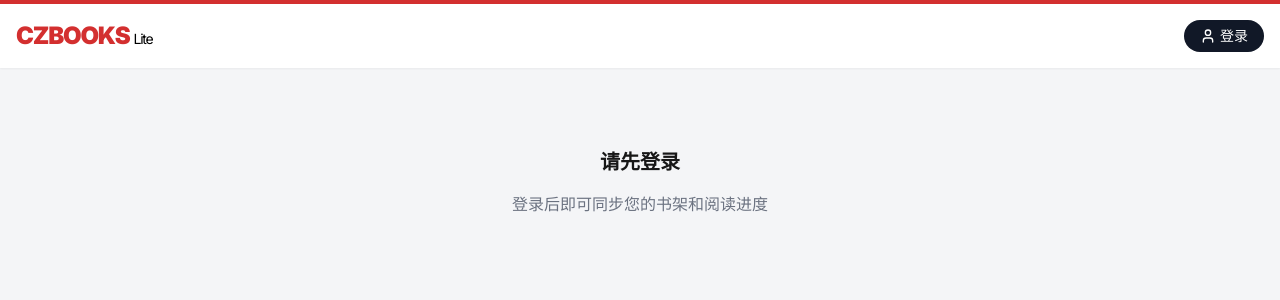
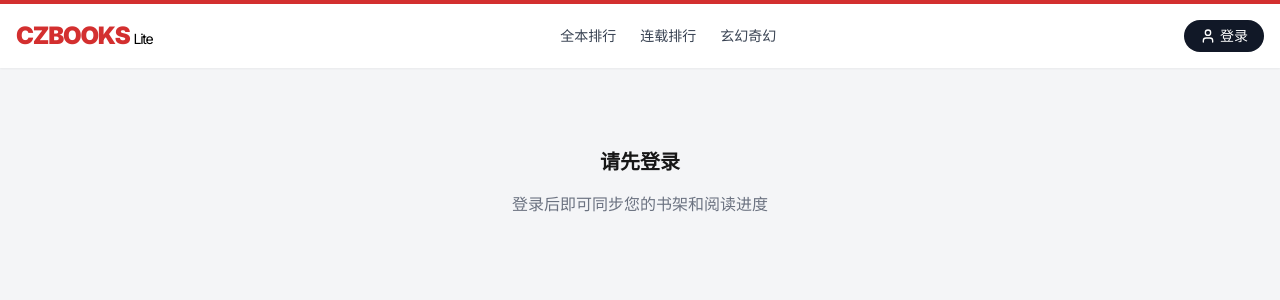
Before and after one commit to Leewksky/novel-test3, a Next.js app: page /shelf in a window 1280 px wide. Shown: the top 300 px of the page. Built offline with nearby package versions, Linux system fonts and the light colour scheme.

Commit message:
Update Navbar.tsx

```diff
--- a/components/Navbar.tsx
+++ b/components/Navbar.tsx
@@ -1,4 +1,4 @@
-'use client'; // 变成客户端组件以响应状态
+'use client';
 import Link from 'next/link';
 import { Search, User, Menu, Book } from 'lucide-react';
 import { useUserStore } from '@/store/useUserStore';
@@ -19,8 +19,13 @@ export default function Navbar() {
               CZBOOKS<span className="text-black font-normal text-sm ml-1">Lite</span>
             </Link>
 
+            <nav className="hidden md:flex gap-6 text-sm font-medium text-gray-700 mx-6">
+              <Link href="#" className="hover:text-[#d32f2f]">全本排行</Link>
+              <Link href="#" className="hover:text-[#d32f2f]">连载排行</Link>
+              <Link href="#" className="hover:text-[#d32f2f]">玄幻奇幻</Link>
+            </nav>
+
             <div className="flex items-center gap-4">
-              {/* 仅登录显示书架入口 */}
               {isLoggedIn && (
                 <Link href="/shelf" className="hidden md:flex items-center gap-1 text-gray-600 hover:text-[#d32f2f]">
                    <Book size={18} /> 书架
@@ -29,8 +34,7 @@ export default function Navbar() {
 
               {isLoggedIn ? (
                 <div className="flex items-center gap-3 cursor-pointer group relative">
-                   <img src={userInfo?.avatar} className="w-8 h-8 rounded-full border border-gray-200" />
-                   {/* 简单的下拉菜单 */}
+                   <img src={userInfo?.avatar} className="w-8 h-8 rounded-full border border-gray-200" alt="avatar" />
                    <div className="absolute top-full right-0 mt-2 w-32 bg-white shadow-lg rounded-lg border py-2 hidden group-hover:block">
                       <button onClick={() => logout()} className="w-full text-left px-4 py-2 text-sm hover:bg-gray-50 text-red-600">退出登录</button>
                    </div>
@@ -47,7 +51,6 @@ export default function Navbar() {
           </div>
         </div>
       </header>
-
       {showLogin && <AuthModal onClose={() => setShowLogin(false)} />}
     </>
   );
```
